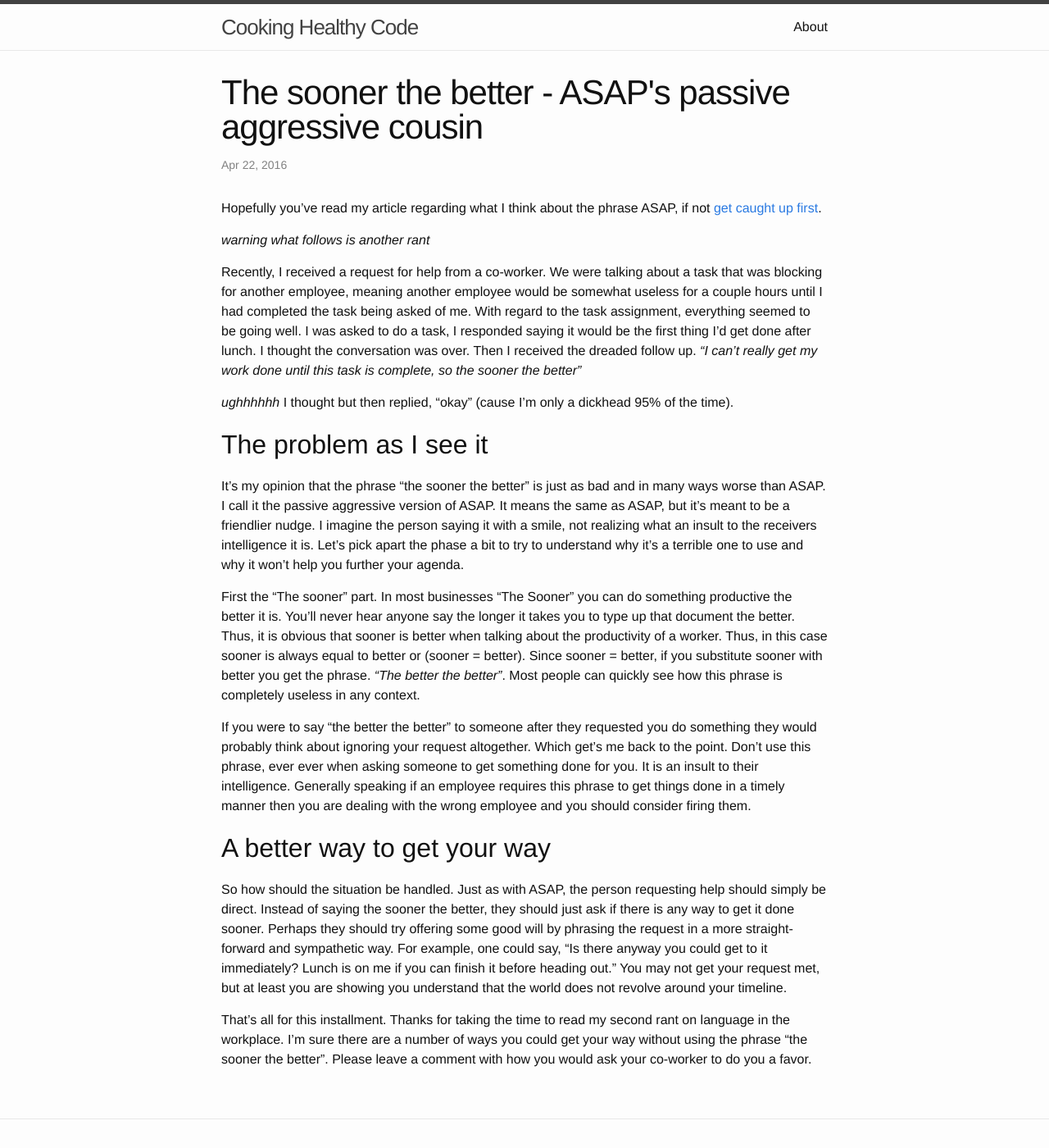
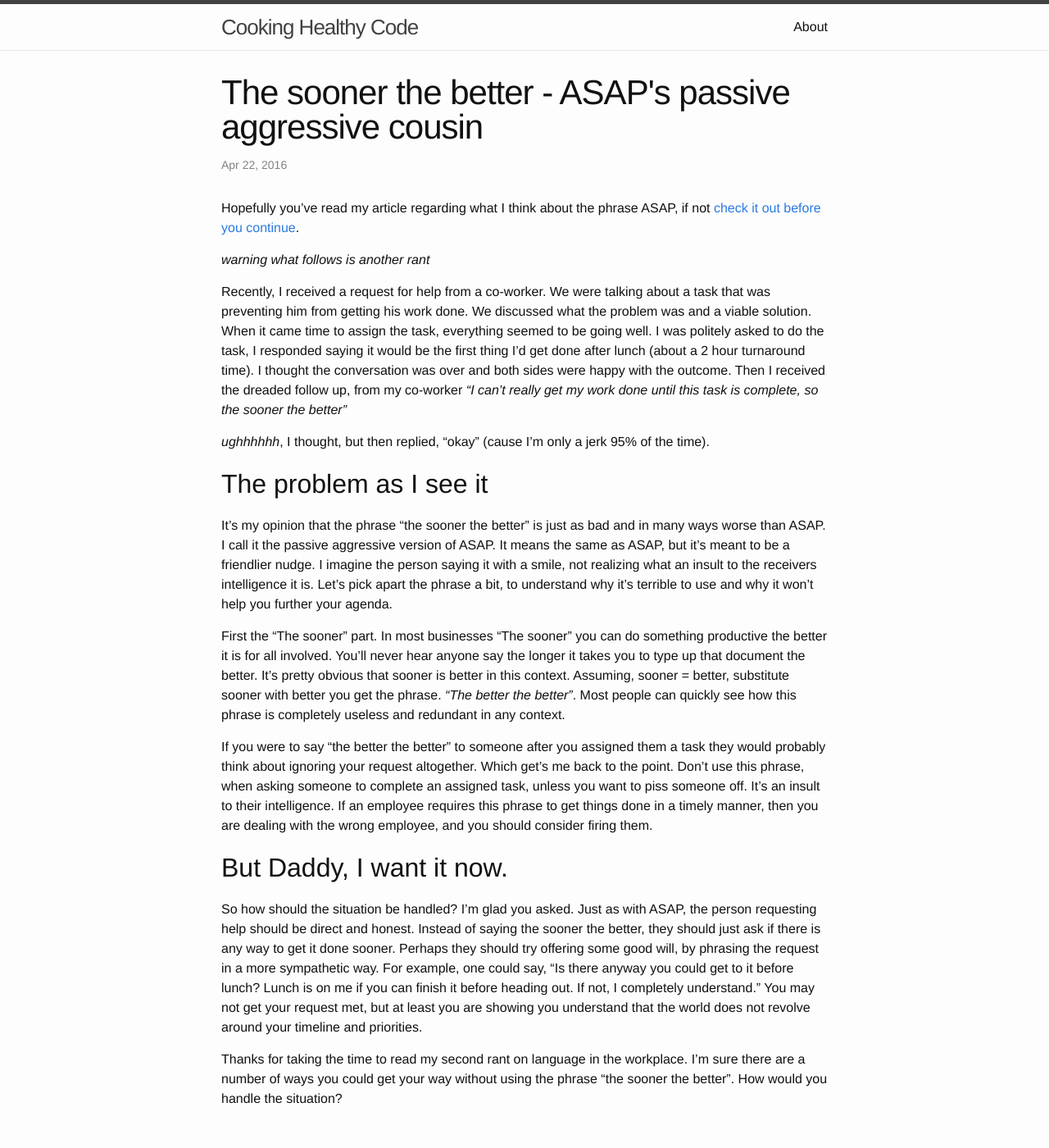
Before and after one commit to johnnyiller/johnnyiller.github.io, a Jekyll site: the page built from _posts/2016-4-22-the-sooner-the-better.markdown, in a window 1280 px wide and 1400 px high. Shown: the whole window at 82% size. Built offline with Jekyll 4.4.1, drawn with Linux system fonts in a browser that asks for light colours; comment, search, counter and statistics services are not loaded.

Commit message:
second draft

```diff
--- a/_posts/2016-4-22-the-sooner-the-better.markdown
+++ b/_posts/2016-4-22-the-sooner-the-better.markdown
@@ -3,25 +3,25 @@ layout: post
 title: "The sooner the better - ASAP's passive aggressive cousin"
 date: 2016-4-22 16:00:00
 comments: true
-categories:
+categories: leadership management philosophy
 ---
 
-Hopefully you've read my article regarding what I think about the phrase ASAP, if not [get caught up first](http://www.jefferydurand.com/leadership/management/philosophy/2015/12/16/asap-is-toxic-avoid-it-as-soon-as-possible.html).
+Hopefully you've read my article regarding what I think about the phrase ASAP, if not [check it out before you continue](http://www.jefferydurand.com/leadership/management/philosophy/2015/12/16/asap-is-toxic-avoid-it-as-soon-as-possible.html).
 
 *warning what follows is another rant*
 
-Recently, I received a request for help from a co-worker. We were talking about a task that was blocking for another employee, meaning another employee would be somewhat useless for a couple hours until I had completed the task being asked of me.  With regard to the task assignment, everything seemed to be going well. I was asked to do a task, I responded saying it would be the first thing I'd get done after lunch.  I thought the conversation was over.  Then I received the dreaded follow up.  *"I can't really get my work done until this task is complete, so the sooner the better"*
+Recently, I received a request for help from a co-worker. We were talking about a task that was preventing him from getting his work done.  We discussed what the problem was and a viable solution.  When it came time to assign the task, everything seemed to be going well. I was politely asked to do the task, I responded saying it would be the first thing I'd get done after lunch (about a 2 hour turnaround time).  I thought the conversation was over and both sides were happy with the outcome.  Then I received the dreaded follow up, from my co-worker *"I can't really get my work done until this task is complete, so the sooner the better"*
 
-*ughhhhhh* I thought but then replied, "okay" (cause I'm only a dickhead 95% of the time).
+*ughhhhhh*, I thought, but then replied, "okay" (cause I'm only a jerk 95% of the time).
 
 ## The problem as I see it
-It's my opinion that the phrase "the sooner the better" is just as bad and in many ways worse than ASAP.  I call it the passive aggressive version of ASAP.  It means the same as ASAP, but it's meant to be a friendlier nudge.  I imagine the person saying it with a smile, not realizing what an insult to the receivers intelligence it is.  Let's pick apart the phase a bit to try to understand why it's a terrible one to use and why it won't help you further your agenda.
+It's my opinion that the phrase "the sooner the better" is just as bad and in many ways worse than ASAP.  I call it the passive aggressive version of ASAP.  It means the same as ASAP, but it's meant to be a friendlier nudge.  I imagine the person saying it with a smile, not realizing what an insult to the receivers intelligence it is.  Let's pick apart the phrase a bit, to understand why it's terrible to use and why it won't help you further your agenda.
 
-First the "The sooner" part.  In most businesses "The Sooner" you can do something productive the better it is.  You'll never hear anyone say the longer it takes you to type up that document the better.  Thus, it is obvious that sooner is better when talking about the productivity of a worker.  Thus, in this case sooner is always equal to better or (sooner = better).  Since sooner = better, if you substitute sooner with better you get the phrase.  *"The better the better"*.  Most people can quickly see how this phrase is completely useless in any context.
+First the "The sooner" part.  In most businesses "The sooner" you can do something productive the better it is for all involved.  You'll never hear anyone say the longer it takes you to type up that document the better.  It's pretty obvious that sooner is better in this context. Assuming, sooner = better, substitute sooner with better you get the phrase.  *"The better the better"*.  Most people can quickly see how this phrase is completely useless and redundant in any context.
 
-If you were to say "the better the better" to someone after they requested you do something they would  probably think about ignoring your request altogether.  Which get's me back to the point.  Don't use this phrase, ever ever when asking someone to get something done for you.  It is an insult to their intelligence.  Generally speaking if an employee requires this phrase to get things done in a timely manner then you are dealing with the wrong employee and you should consider firing them.
+If you were to say "the better the better" to someone after you assigned them a task they would probably think about ignoring your request altogether.  Which get's me back to the point.  Don't use this phrase, when asking someone to complete an assigned task, unless you want to piss someone off.  It's an insult to their intelligence.  If an employee requires this phrase to get things done in a timely manner, then you are dealing with the wrong employee, and you should consider firing them.
 
-## A better way to get your way
-So how should the situation be handled.  Just as with ASAP, the person requesting help should simply be direct.  Instead of saying the sooner the better, they should just ask if there is any way to get it done sooner.  Perhaps they should try offering some good will by phrasing the request in a more straight-forward and sympathetic way.  For example, one could say, "Is there anyway you could get to it immediately? Lunch is on me if you can finish it before heading out."  You may not get your request met, but at least you are showing you understand that the world does not revolve around your timeline.
+## But Daddy, I want it now.
+So how should the situation be handled? I'm glad you asked.  Just as with ASAP, the person requesting help should be direct and honest.  Instead of saying the sooner the better, they should just ask if there is any way to get it done sooner.  Perhaps they should try offering some good will, by phrasing the request in a more sympathetic way.  For example, one could say, "Is there anyway you could get to it before lunch? Lunch is on me if you can finish it before heading out.  If not, I completely understand."  You may not get your request met, but at least you are showing you understand that the world does not revolve around your timeline and priorities.
 
-That's all for this installment. Thanks for taking the time to read my second rant on language in the workplace.  I'm sure there are a number of ways you could get your way without using the phrase "the sooner the better".  Please leave a comment with how you would ask your co-worker to do you a favor.
+Thanks for taking the time to read my second rant on language in the workplace.  I'm sure there are a number of ways you could get your way without using the phrase "the sooner the better".  How would you handle the situation?
```
